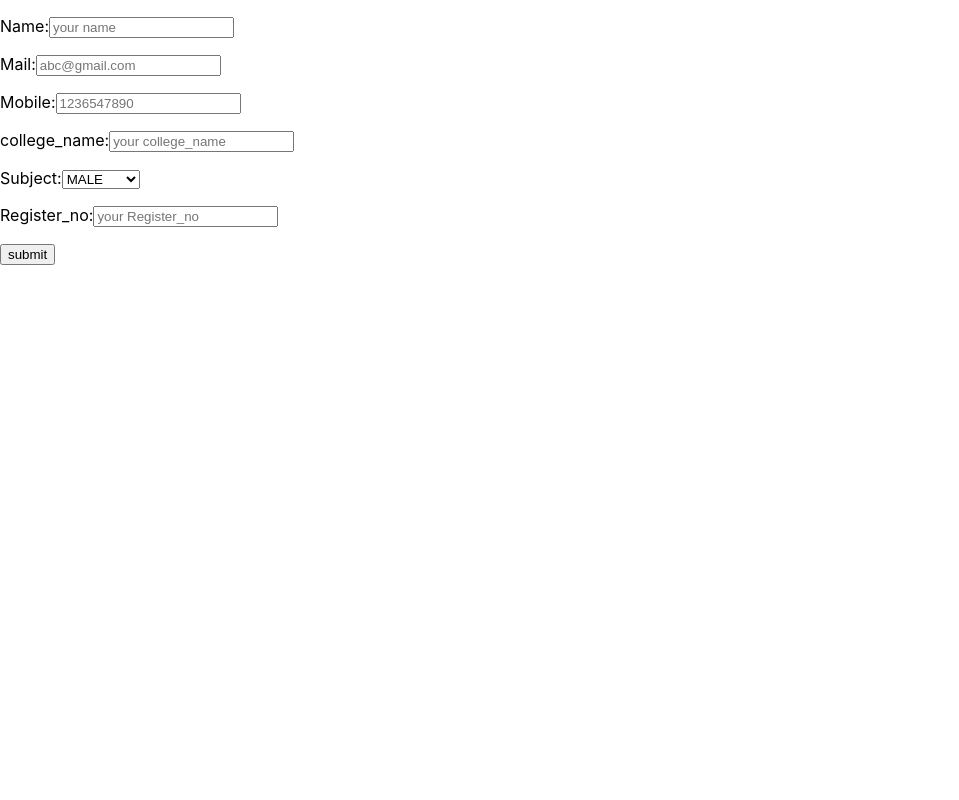
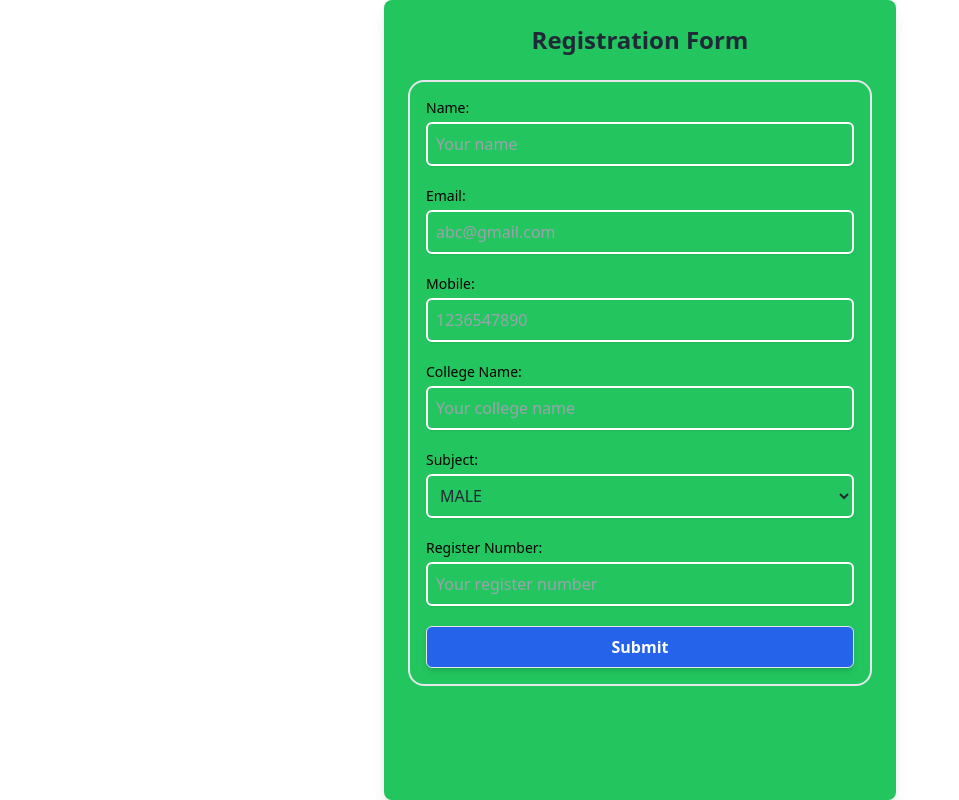
Before and after one commit to event-kpr-1/p1, a React (Create React App) app in the folder frontend/: page /register in a window 1280 px wide. Shown: the whole page, without its empty margins (0-959 px from the left). Built offline with nearby package versions, Linux system fonts and the light colour scheme.

Commit message:
added css

```diff
--- a/frontend/package.json
+++ b/frontend/package.json
@@ -35,5 +35,9 @@
       "last 1 firefox version",
       "last 1 safari version"
     ]
+  },
+  "devDependencies": {
+    "daisyui": "^4.12.14",
+    "tailwindcss": "^3.4.15"
   }
 }
--- a/frontend/src/App.js
+++ b/frontend/src/App.js
@@ -4,6 +4,7 @@ import { Route , Routes} from 'react-router-dom'
 // middle ware
 // import { useQuery } from '@tanstack/react-query'
 // id printing
+import HomePage from './HomePage'
 import IDprintPage from './IDprint/IDprintPage'
 import QRscan from './IDprint/QRscan'
 import AttendanceEvent from './Register/AttendanceEvent'
@@ -14,7 +15,7 @@ const App = () => {
   return (
     <div>
       <Routes>
-        <Route path = '/' element='home page'/>
+        <Route path = '/' element={<HomePage/>}/>
         <Route path = '/printid' element = {<IDprintPage />} />
         <Route path = '/qrscan' element = {<QRscan/>} />
         <Route path = '/register' element = {<RegisterForm/>} />
--- /dev/null
+++ b/frontend/src/HomePage.js
@@ -0,0 +1,58 @@
+import React from 'react';
+import { useNavigate } from 'react-router-dom';
+
+const HomePage = () => {
+    const pass = "KINGcas654";
+    const navigate = useNavigate();
+
+    const handlePassword = () => {
+        const input = prompt("Enter PassKey");
+        if (input === pass) {
+            return 1;
+        } else {
+            alert("Incorrect PassKey");
+        }
+    };
+    const handleNavigate = (path) => {
+        handlePassword() && navigate(path)
+    }
+
+    return (
+        <div className="relative h-screen bg-gray-100">
+            {/* Header */}
+            <header className="fixed top-0 left-0 w-full bg-green-600 shadow-md py-4 text-center text-lg font-bold z-10">
+                KPRCAS
+            </header>
+
+            {/* Body */}
+            <main className="flex flex-col gap-3 justify-center items-center h-full pt-16 pb-16 bg-blue-700">
+                <button
+                className="btn btn-outline  bg-white w-screen md:w-48"
+                onClick={() => navigate('/register')}
+                >
+                Register
+                </button>
+                <button
+                className="btn btn-outline   bg-white w-screen md:w-48"
+                onClick={() => handleNavigate('/printid')}
+                >
+                Print ID
+                </button>
+                <button
+                className="btn btn-outline   bg-white w-screen md:w-48"
+                onClick={() => handleNavigate('/attendance')}
+                >
+                Attendance
+                </button>
+            </main>
+
+            {/* Footer */}
+            <footer className="fixed bottom-0 left-0 w-full bg-green-500 shadow-md py-3 text-center text-sm font-semibold z-10">
+                TECH BLAST
+            </footer>
+        </div>
+
+    );
+};
+
+export default HomePage;
--- a/frontend/src/Register/RegisterForm.js
+++ b/frontend/src/Register/RegisterForm.js
@@ -7,45 +7,119 @@ const RegisterForm = () => {
         console.log("submitted")
     }
   return (
-    <div>
-        <form action="">
-        <p>
+    <div className="max-w-lg mx-auto  p-6 h-screen bg-green-500 shadow-lg rounded-lg">
+        <h2 className="text-2xl font-bold text-center mb-6">Registration Form</h2>
 
-            <label htmlFor="Name">Name:</label>
-            <input type="text" name="Name" id="Name" placeholder="your name" autoComplete="on" required />
-        </p>
-        <p>
-            <label htmlFor="email">Mail:</label>
-            <input type="email" name="email" id="email" placeholder="abc@gmail.com" autoComplete="on"  />
-        </p>
-        <p>
-            <label htmlFor="phonenumber">Mobile:</label>
-            <input type="tel" name="phonenumber" id="phonenumber" placeholder="1236547890" required pattern="[0-9]{10} " autoComplete="on" />
-        </p>
-        <p>
+        <form action="" onSubmit={(e) => handleSubmit(e)} className="space-y-5  border-2 p-4 rounded-2xl">
 
-            <label htmlFor="college_name">college_name:</label>
-            <input type="text"  name="college_name" id="college_name" placeholder="your college_name" autoComplete="on" required />
-        </p>
-        <p>
-            <label htmlFor="select">Subject:</label>
-            <select name="select" id="select" placeholder="" >
+            {/* Name Input */}
+            <div>
+            <label htmlFor="Name" className="block text-sm font-medium text-black">
+                Name:
+            </label>
+            <input
+                type="text"
+                name="Name"
+                id="Name"
+                placeholder="Your name"
+                autoComplete="on"
+                required
+                className="mt-1 block w-full rounded-md border-white border-2 shadow-sm focus:border-indigo-500 p-2 bg-inherit"
+            />
+            </div>
+
+            {/* Email Input */}
+            <div>
+            <label htmlFor="email" className="block text-sm font-medium text-black">
+                Email:
+            </label>
+            <input
+                type="email"
+                name="email"
+                id="email"
+                placeholder="abc@gmail.com"
+                autoComplete="on"
+                className="mt-1 block w-full rounded-md border-white border-2 shadow-sm focus:border-indigo-500 p-2 bg-inherit"
+            />
+            </div>
+
+            {/* Phone Number Input */}
+            <div>
+            <label htmlFor="phonenumber" className="block text-sm font-medium text-black">
+                Mobile:
+            </label>
+            <input
+                type="tel"
+                name="phonenumber"
+                id="phonenumber"
+                placeholder="1236547890"
+                pattern="[0-9]{10}"
+                required
+                autoComplete="on"
+                className="mt-1 block w-full rounded-md border-white border-2 shadow-sm focus:border-indigo-500 p-2 bg-inherit"
+            />
+            </div>
+
+            {/* College Name Input */}
+            <div>
+            <label htmlFor="college_name" className="block text-sm font-medium text-black">
+                College Name:
+            </label>
+            <input
+                type="text"
+                name="college_name"
+                id="college_name"
+                placeholder="Your college name"
+                autoComplete="on"
+                required
+                className="mt-1 block w-full rounded-md border-white border-2 shadow-sm focus:border-indigo-500 p-2 bg-inherit "
+            />
+            </div>
+
+            {/* Subject Select */}
+            <div>
+            <label htmlFor="select" className="block text-sm font-medium text-black">
+                Subject:
+            </label>
+            <select
+                name="select"
+                id="select"
+                className="mt-1 block w-full rounded-md border-white border-2 shadow-sm focus:border-indigo-500 p-2 bg-inherit"
+            >
                 <option value="male">MALE</option>
                 <option value="female">FEMALE</option>
                 <option value="others">OTHERS</option>
             </select>
-        </p>
-        <p>
+            </div>
 
-            <label htmlFor="Register_no">Register_no:</label>
-            <input type="text" name="Register_no" id="Register_no" placeholder="your Register_no" autoComplete="on" required />
-        </p>
-        <button
-            onClick={(e) =>handleSubmit(e)}
-        >submit</button>
+            {/* Register Number Input */}
+            <div>
+            <label htmlFor="Register_no" className="block text-sm font-medium text-black">
+                Register Number:
+            </label>
+            <input
+                type="text"
+                name="Register_no"
+                id="Register_no"
+                placeholder="Your register number"
+                autoComplete="on"
+                required
+                className="mt-1 block w-full rounded-md border-white border-2 shadow-sm focus:border-indigo-500 p-2 bg-inherit"
+            />
+            </div>
 
+            {/* Submit Button */}
+            <div className="text-center">
+            <button
+                type="submit"
+                className="w-full py-2 px-4 bg-blue-600 text-white font-semibold rounded-md shadow-md focus:outline-none focus:ring-2 p-2  border focus:ring-offset-2"
+            >
+                Submit
+            </button>
+            </div>
         </form>
     </div>
+
   )
 }
 
--- a/frontend/src/index.css
+++ b/frontend/src/index.css
@@ -1,13 +1,3 @@
-body {
-  margin: 0;
-  font-family: -apple-system, BlinkMacSystemFont, 'Segoe UI', 'Roboto', 'Oxygen',
-    'Ubuntu', 'Cantarell', 'Fira Sans', 'Droid Sans', 'Helvetica Neue',
-    sans-serif;
-  -webkit-font-smoothing: antialiased;
-  -moz-osx-font-smoothing: grayscale;
-}
-
-code {
-  font-family: source-code-pro, Menlo, Monaco, Consolas, 'Courier New',
-    monospace;
-}
+@tailwind base;
+@tailwind components;
+@tailwind utilities;
--- /dev/null
+++ b/frontend/tailwind.config.js
@@ -0,0 +1,12 @@
+// import daisyui from 'daisyui'
+
+/** @type {import('tailwindcss').Config} */
+module.exports = {
+  content: ["./src/**/*.{html,js}"],
+  theme: {
+    extend: {},
+  },
+  plugins: [
+    require('daisyui'),
+  ],
+}
```
Also changed, not shown: frontend/src/IDprint/IDprintPage.js (+64 -25 lines), frontend/src/Register/AttendanceEvent.js (+45 -17 lines), 1 other file (tests, documents, lock files or other folders).
